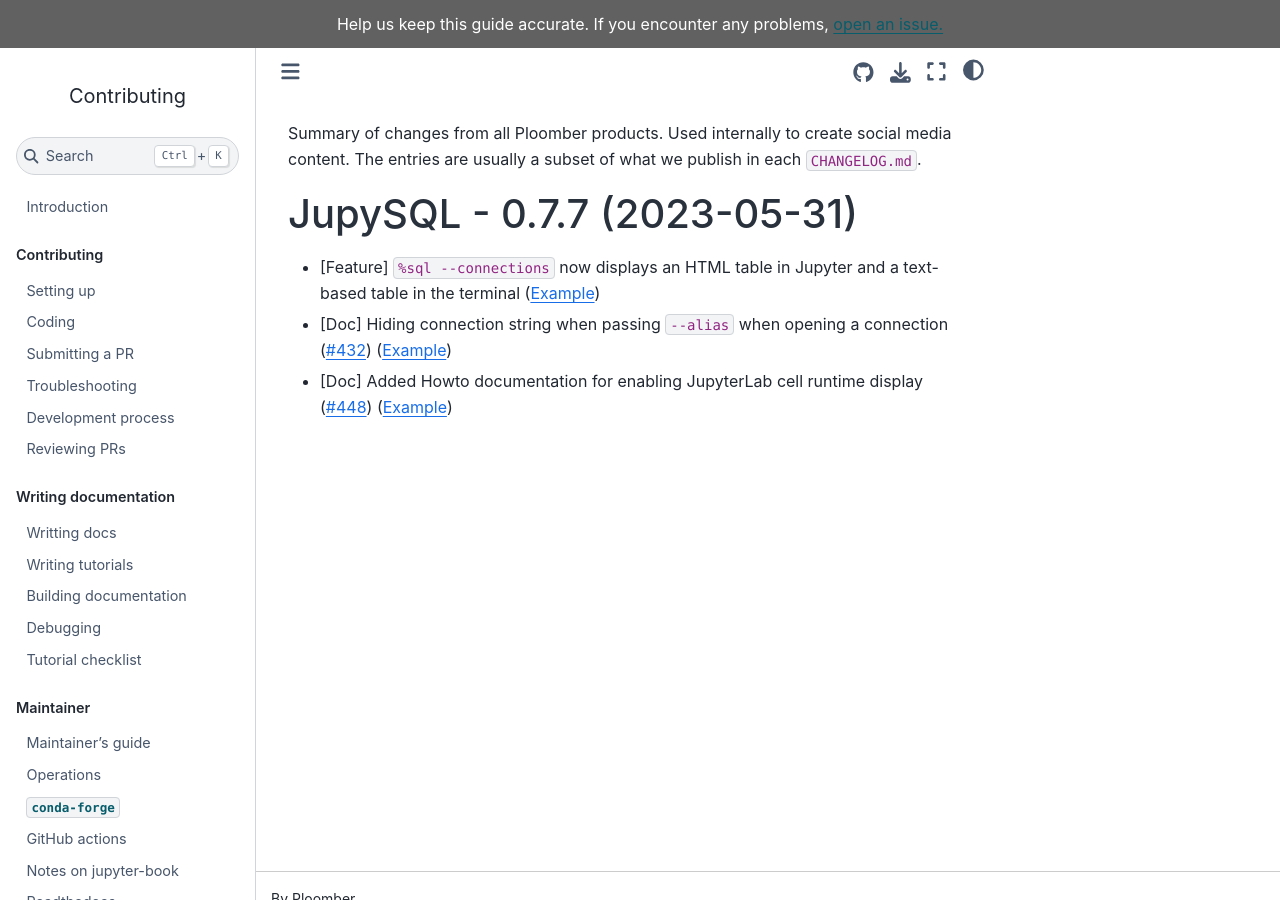
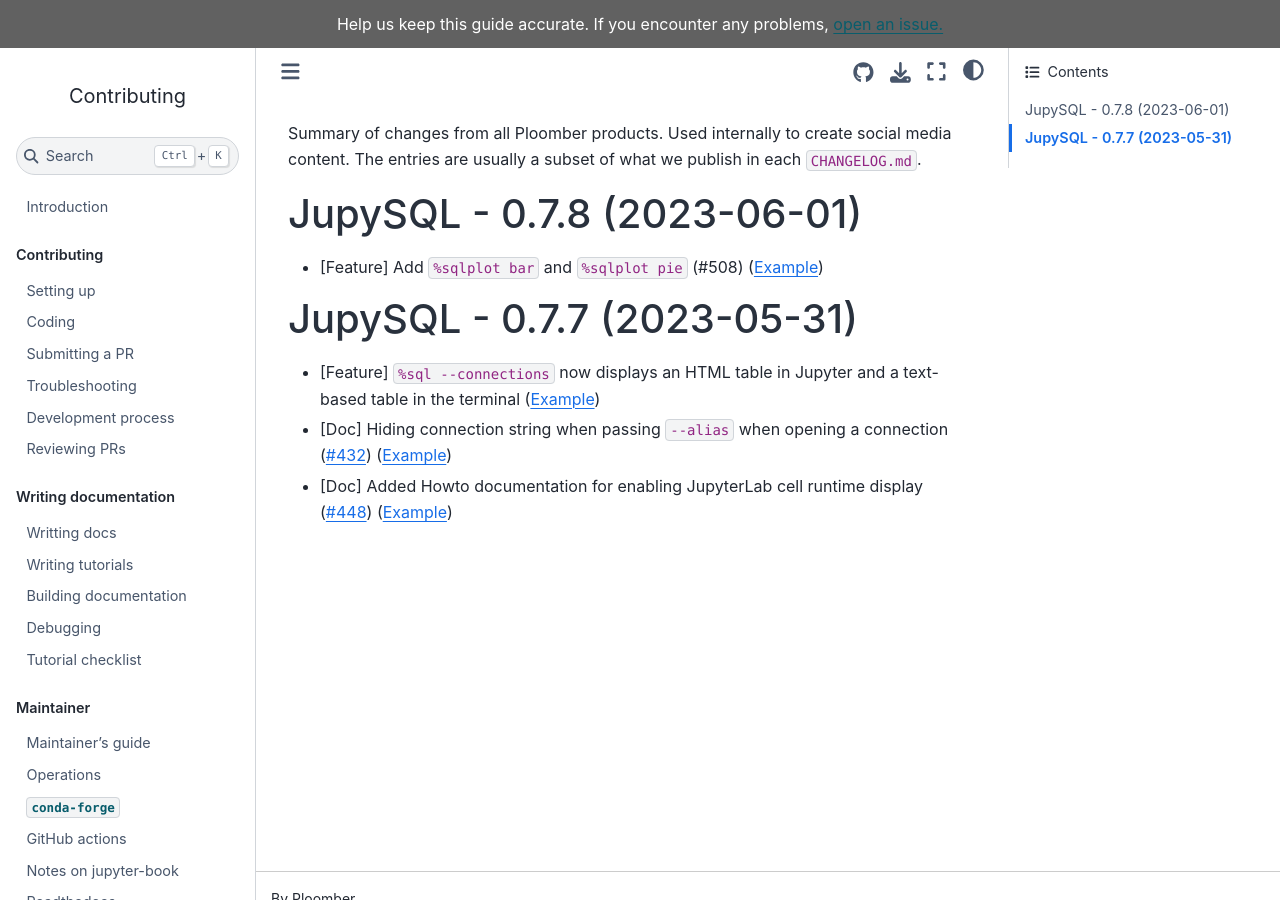
Before and after one commit to ploomber/contributing, a Jupyter Book: the page built from NEWS.md, in a window 1280 px wide and 900 px high. Built offline with Jupyter Book 1.0.4 settings and Sphinx 7.4.7 and the Sphinx Book theme 1.1.4, drawn with Linux system fonts in a browser that asks for light colours.

Commit message:
Update NEWS.md

```diff
--- a/NEWS.md
+++ b/NEWS.md
@@ -1,4 +1,8 @@
 Summary of changes from all Ploomber products. Used internally to create social media content. The entries are usually a subset of what we publish in each `CHANGELOG.md`.
+
+## JupySQL - 0.7.8 (2023-06-01)
+
+* [Feature] Add `%sqlplot bar` and `%sqlplot pie` (#508) ([Example](https://jupysql.ploomber.io/en/latest/api/magic-plot.html#sqlplot-bar))
 
 ## JupySQL - 0.7.7 (2023-05-31)
 
```
